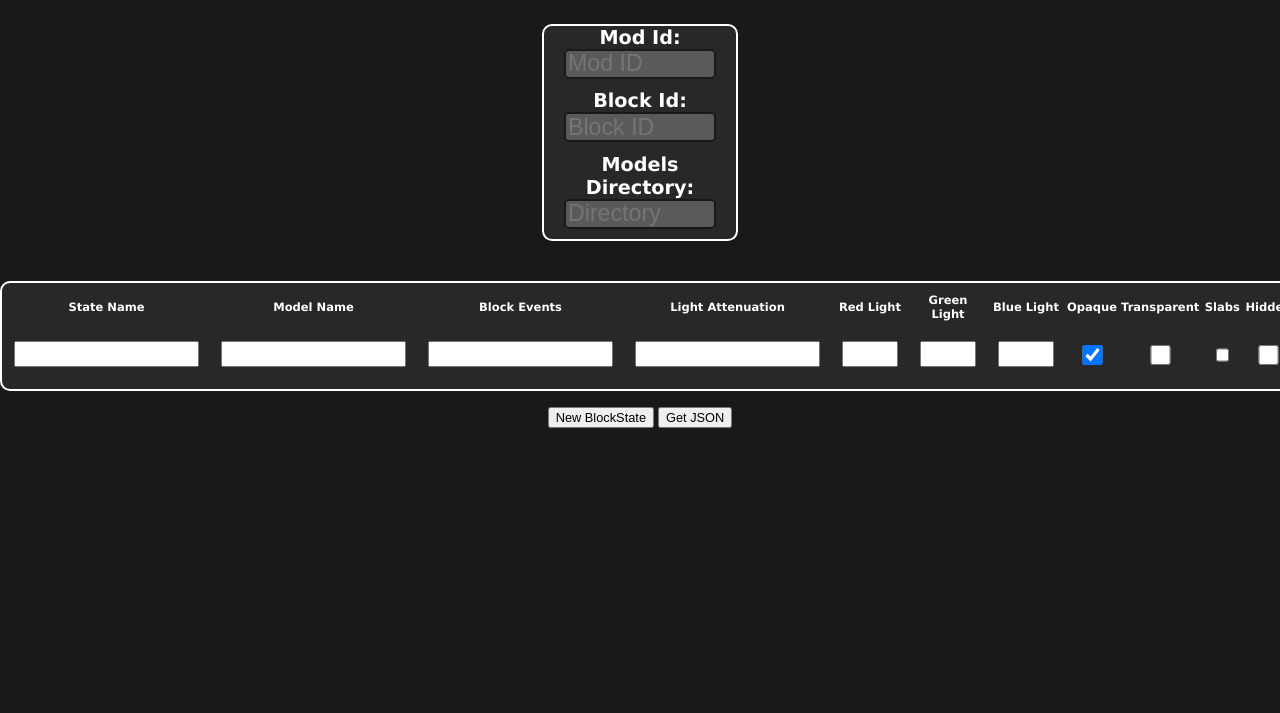
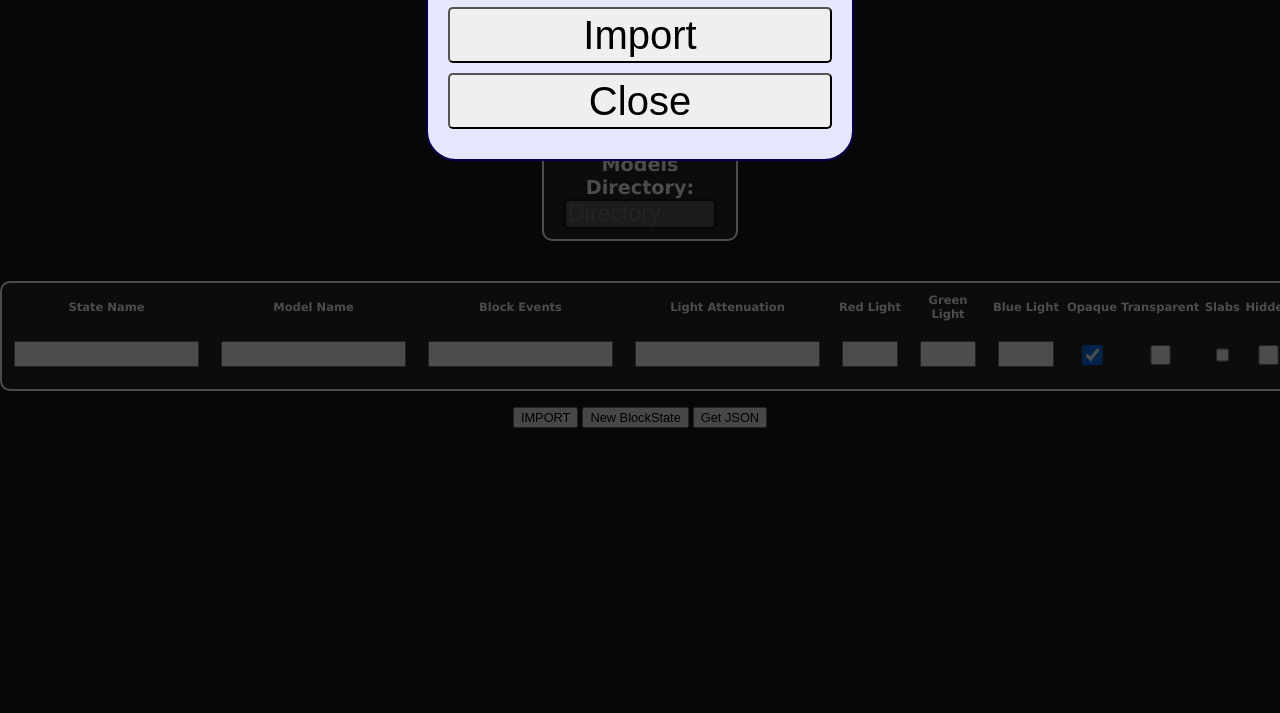
Before and after one commit to CRModders/Block-JSON-Generator, a plain HTML site: page index.html in a window 1280 px wide. Shown: the part 87-800 px from the top of the page. Drawn offline with Linux system fonts and the light colour scheme.

Commit message:
Added import

```diff
--- a/index.html
+++ b/index.html
@@ -10,6 +10,16 @@
 	<link rel="stylesheet" href="style.css">
 </head>
 <body>
+	<div class="importModal" style="display: block;" id="importModal">
+		<div class="dim" onclick="document.getElementById('importModal').style.display='none'"></div>
+		<div class="modalContent">
+			<input id="importJSON" type="text" placeholder="Your Block_.JSON">
+			<br>
+			<input type="button" onclick="importJSON()" style="cursor: pointer;" value="Import">
+			<br>
+			<input type="button" onclick="document.getElementById('importModal').style.display='none'" style="cursor: pointer;" value="Close">
+		</div>
+	</div>
     <h2 id="title">Blocks JSON Generator</h2>
 	<div class="modInfo">
 		<label><b>Mod Id: </b></label>
@@ -68,7 +78,9 @@
 		</table>
 	</div>
 	<div class="btn_wrapper">
-		<button onclick="addBlockState()" id="newBlockstateButton">New BlockState</button> <button onclick="generateJSON()">Get JSON</button>
+		<button onclick="openImportModal()" id="openImportModalButton">IMPORT</button>
+		<button onclick="addBlockState()" id="newBlockstateButton">New BlockState</button>
+		<button onclick="generateJSON()">Get JSON</button>
 		<button onclick="copyJSON()" id="copyButton" style="display: none;">Copy</button>
 		<button onclick="saveJSON()" id="saveButton" style="display: none;">Download</button>
 	</div>
--- a/main.js
+++ b/main.js
@@ -90,6 +90,7 @@ function generateJSON() {
 		let modelName = document.getElementById("modelName"+i).value;
 		let blockEventsId = document.getElementById("events"+i).value;
 		let modelsFolder = document.getElementById("modelsFolder").value;
+		modelsFolder = modelsFolder == '' ? '' : modelsFolder + "/";
 		let isOpaque = document.getElementById("opaque"+i).checked;
 		let isTransparent = document.getElementById("transparent"+i).checked;
 		let generateSlabs = document.getElementById("slabs"+i).checked;
@@ -103,7 +104,7 @@ function generateJSON() {
 		let lightLevelGreen = document.getElementById("green"+i).value;
 		let lightLevelBlue = document.getElementById("blue"+i).value;
 		let blockState = {
-			modelName: modelsFolder + "/" + modelName
+			modelName: modelsFolder + modelName
 		};
 
 		if (isOpaque == false) {
@@ -171,3 +172,68 @@ function saveJSON() {
 function copyJSON() {
 	navigator.clipboard.writeText(jsonString)
 }
+
+function openImportModal() {
+	document.getElementById('importModal').style.display='';
+}
+
+function importJSON() {
+	let importedJSON = '';
+	if (document.getElementById('importJSON').value == '') {return} else {importedJSON = JSON.parse(document.getElementById('importJSON').value)};
+	let currentRows = document.getElementById('blockBody').getElementsByTagName("tr").length;
+	let modelsFolder = false
+	if (document.getElementById("stateName"+currentRows).value !== '') {currentRows++};
+	document.getElementById('modId').value = importedJSON.stringId.split(':')[0];
+	document.getElementById('blockId').value = importedJSON.stringId.split(':')[1];
+	Object.entries(importedJSON.blockStates).forEach(([name, state]) => {
+		if (!document.getElementById("stateName"+currentRows)) {addBlockState()}
+		if (state.modelName.split('/').length > 1) {
+			document.getElementById("modelsFolder").value = state.modelName.split('/')[0]
+			document.getElementById("modelName"+currentRows).value = state.modelName.split('/').slice(1).join('/')
+		} else {
+			document.getElementById("modelName"+currentRows).value = state.modelName
+		}
+		document.getElementById("stateName"+currentRows).value = name
+		if (typeof state.blockEventsId !== 'undefined') {
+			document.getElementById("events"+currentRows).value = state.blockEventsId;
+		};
+		if (typeof state.isOpaque !== 'undefined') {
+			document.getElementById("opaque"+currentRows).checked = state.isOpaque;
+		};
+		if (typeof state.isTransparent !== 'undefined') {
+			document.getElementById("transparent"+currentRows).checked = state.isTransparent;
+		};
+		if (typeof state.generateSlabs !== 'undefined') {
+			document.getElementById("slabs"+currentRows).checked = state.generateSlabs;
+		};
+		if (typeof state.catalogHidden !== 'undefined') {
+			document.getElementById("hidden"+currentRows).checked = state.catalogHidden;
+		};
+		if (typeof state.lightAttenuation !== 'undefined') {
+			document.getElementById("lightAttenuation"+currentRows).value = state.lightAttenuation;
+		};
+		if (typeof state.canRaycastForBreak !== 'undefined') {
+			document.getElementById("breaks"+currentRows).checked = state.canRaycastForBreak;
+		};
+		if (typeof state.canRaycastForPlaceOn !== 'undefined') {
+			document.getElementById("placeOn"+currentRows).checked = state.canRaycastForPlaceOn;
+		};
+		if (typeof state.canRaycastForReplace !== 'undefined') {
+			document.getElementById("replaces"+currentRows).checked = state.canRaycastForReplace;
+		};
+		if (typeof state.walkThrough !== 'undefined') {
+			document.getElementById("walkThrough"+currentRows).checked = state.walkThrough;
+		};
+		if (typeof state.lightLevelRed !== 'undefined') {
+			document.getElementById("red"+currentRows).value = state.lightLevelRed;
+		};
+		if (typeof state.lightLevelGreen !== 'undefined') {
+			document.getElementById("green"+currentRows).value = state.lightLevelGreen;
+		};
+		if (typeof state.lightLevelBlue !== 'undefined') {
+			document.getElementById("blue"+currentRows).value = state.lightLevelBlue;
+		};
+		currentRows++;
+	})
+
+}
--- a/style.css
+++ b/style.css
@@ -87,7 +87,7 @@ body {
 	font-size: 0.8vw;
 }
 
-input, select {
+.table input, select {
     margin-bottom: 10px;
 	width: -webkit-fill-available;
 	height: 2.5vh;
@@ -108,3 +108,41 @@ input, select {
 	color: white;
 	font-size: 1vw;
 }
+
+.importModal {
+	width: 100%;
+	height: 100%;
+	position: fixed;
+	top: 0px;
+	z-index: 99;
+}
+
+.importModal input {
+	width: -webkit-fill-available;
+	height: 7vh;
+	font-size: 5vh;
+	border-radius: 5px;
+	margin-bottom: 10px;
+}
+
+.dim {
+	background-color: black;
+	opacity: 0.7;
+	width: 100%;
+	height: 100%;
+	position: absolute;
+}
+
+.modalContent {
+	border: 2px solid #00004d;
+	padding: 20px;
+	position: absolute;
+	right: 0;
+	left: 0;
+	margin-right: auto;
+	margin-left: auto;
+	width: 30%;
+	background-color: #e6e6ff;
+	border-radius: 30px;
+	text-align: center;
+}
```
